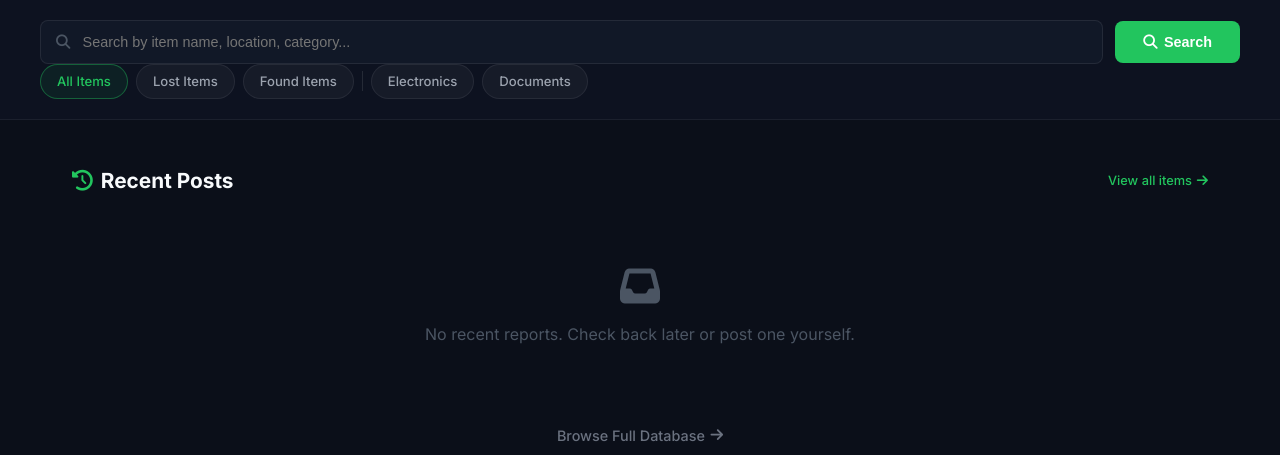
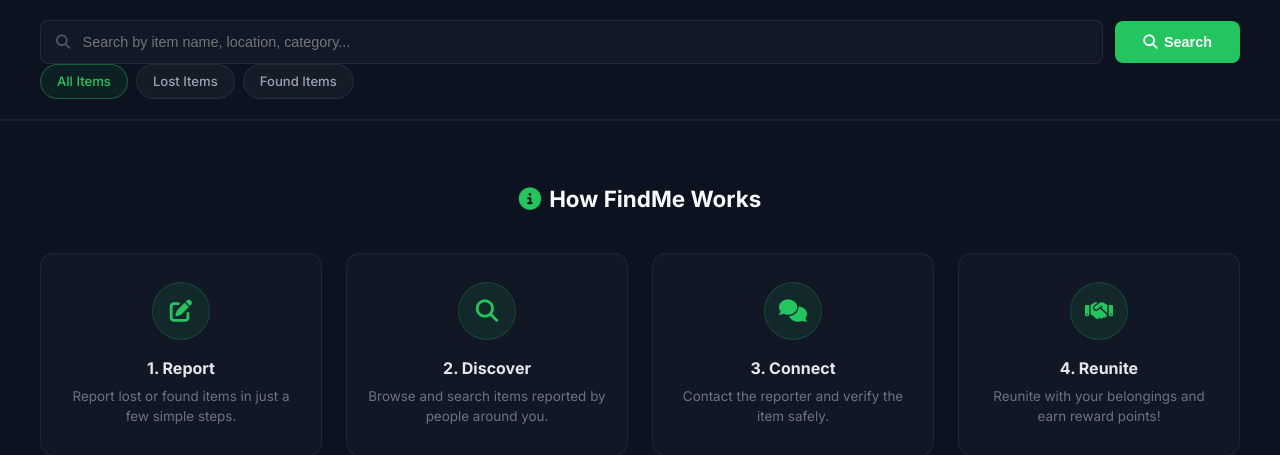
Before and after one commit to Rahul-Sherchan/FindMe--Lost-and-Found-App, a Django app: page / in a window 1280 px wide. Shown: the part 567-1022 px from the top of the page. Run offline with Django 5.2, Linux system fonts and the light colour scheme; data that the repository does not hold is empty; some libraries are stand-ins or nearby versions.

Commit message:
UI: Hide recent posts from guests and clean up homepage filter categories

```diff
--- a/templates/home.html
+++ b/templates/home.html
@@ -635,15 +635,13 @@
                     <a href="{% url 'items:item_list' %}" class="filter-tab {% if not request.GET.item_type %}active{% endif %}">All Items</a>
                     <a href="{% url 'items:item_list' %}?item_type=lost" class="filter-tab {% if request.GET.item_type == 'lost' %}active{% endif %}">Lost Items</a>
                     <a href="{% url 'items:item_list' %}?item_type=found" class="filter-tab {% if request.GET.item_type == 'found' %}active{% endif %}">Found Items</a>
-                    <div class="filter-divider"></div>
-                    <a href="{% url 'items:item_list' %}?category=electronics" class="filter-tab">Electronics</a>
-                    <a href="{% url 'items:item_list' %}?category=documents" class="filter-tab">Documents</a>
                 </div>
             </form>
         </div>
     </section>
 
     <!-- RECENT POSTS SECTION -->
+    {% if user.is_authenticated %}
     <section class="section-container">
         <h2 class="section-title">
             <span class="section-title-left"><i class="fas fa-history" style="color: #22C55E;"></i> Recent Posts</span>
@@ -705,6 +703,7 @@
 
         <a href="{% url 'items:item_list' %}" class="view-all-link">Browse Full Database <i class="fas fa-arrow-right"></i></a>
     </section>
+    {% endif %}
 
     <!-- HOW IT WORKS SECTION -->
     <section class="how-it-works">
```
